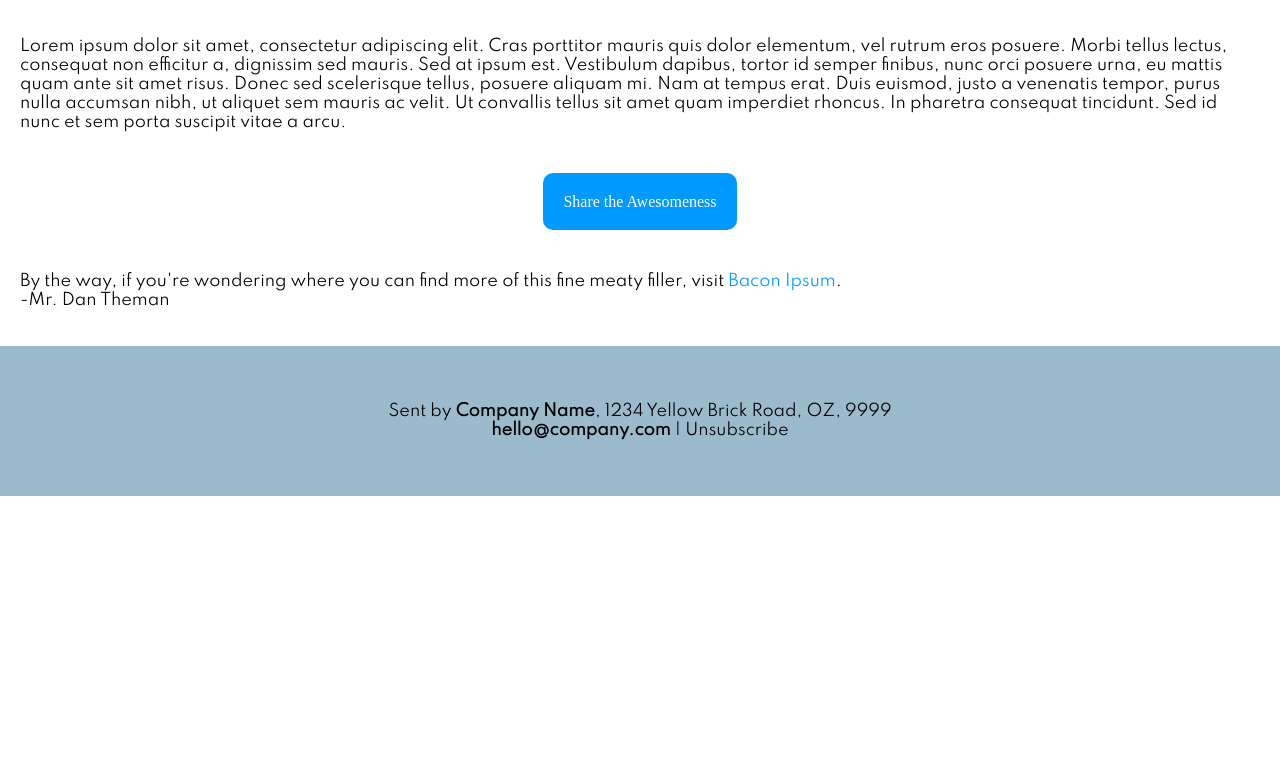
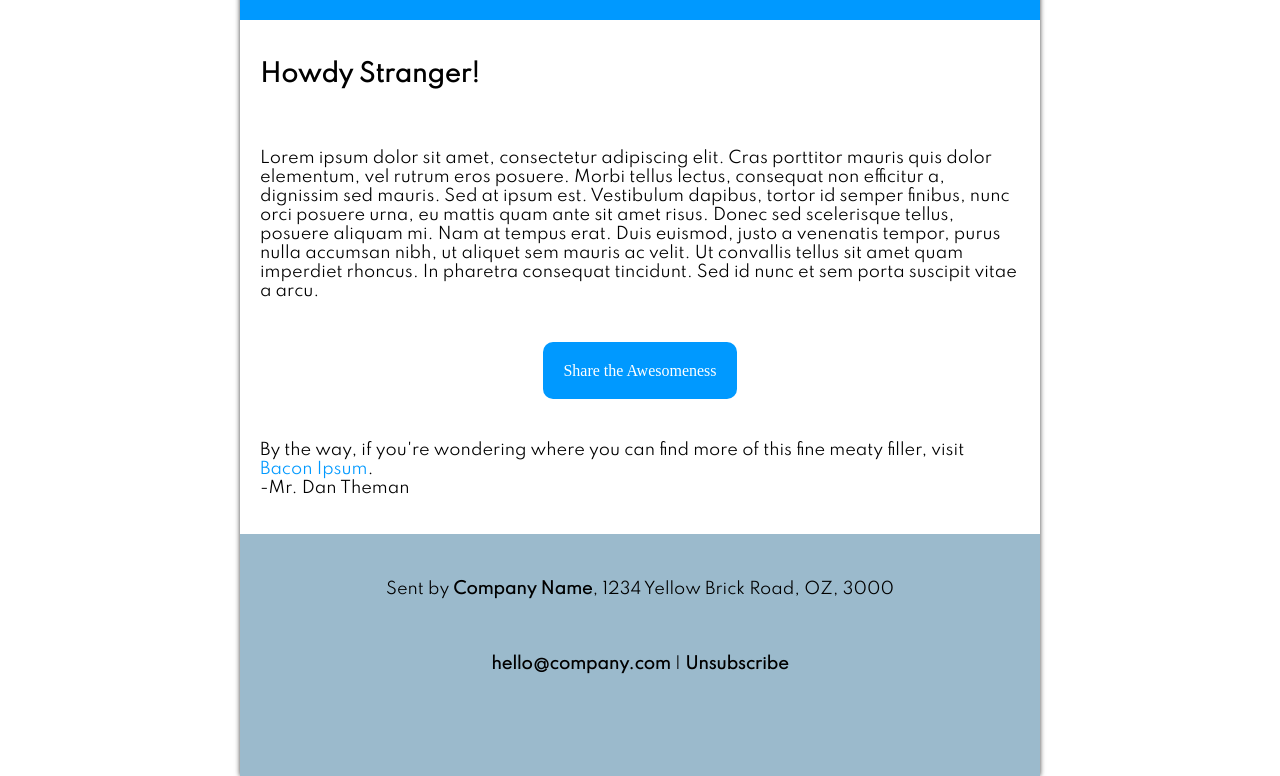
Before and after one commit to dan-davison/WebProgramming2020, a plain HTML site: page Week 2/Simple Design/SOMETHING BIG...html in a window 1280 px wide. Shown: the part 230-1006 px from the top of the page. Before the commit the page ends 800 px from the top, so only its background shows below. Drawn offline with Linux system fonts and the light colour scheme.

Commit message:
12032020

```diff
--- /dev/null
+++ b/Week 2/Simple Design 2/Login.css
@@ -0,0 +1,75 @@
+html, body {
+    background-color: rgb(114, 66, 114);
+    margin: 0;
+    font-family: 'Spartan', sans-serif;
+}
+
+.container {
+    display: flex;
+    height: 800px;
+    align-items: center;
+    justify-content: center;
+}
+
+.box {
+    width: 400px;
+    height:320px;
+    background-color: white;
+    -webkit-box-shadow: 0px 0px 20px 7px rgba(0,0,0,0.38);
+    -moz-box-shadow: 0px 0px 20px 7px rgba(0,0,0,0.38);
+    box-shadow: 0px 0px 20px 7px rgba(0,0,0,0.38);
+
+}
+
+.input {
+    display: flex;
+    height: 350px;
+    align-items: center;
+    justify-content: center;
+}
+
+input[type=text] {
+    background-color: rgb(211, 211, 211);
+    color: rgb(70, 70, 70);
+    width: 300px;
+    padding: 20px 20px;
+    margin: 8px 100;
+    box-sizing: border-box;
+    display:block;
+    border:none;
+    border-radius: 5px;
+}
+
+input[type=password] {
+    background-color: rgb(211, 211, 211);
+    color: rgb(70, 70, 70);
+    width: 300px;
+    padding: 20px 20px;
+    margin: 8px 100;
+    box-sizing: border-box;
+    display:block;
+    border:none;
+    border-radius: 5px;
+}
+
+.button  {
+    background-color: rgb(77, 2, 46);
+    padding: 20px;
+    border-radius: 5px;
+    color: white;
+    text-decoration: none;
+    border: none;
+    display: block;
+    text-align: center;
+}
+
+.footer{
+    text-align: center;
+}
+
+.link {
+    text-decoration: none;
+    color: rgb(77, 2, 46);
+
+
+}
--- /dev/null
+++ b/Week 2/Simple Design 2/Login.html
@@ -0,0 +1,42 @@
+<!DOCTYPE html>
+<html lang="en">
+
+<head>
+
+    <meta charset="UTF-8">
+    <meta name="viewport" content="width=device-width, initial-scale=1.0">
+    <meta http-equiv="X-UA-Compatible" content="ie=edge">
+    <title>Login</title>
+
+    <link href="https://fonts.googleapis.com/css?family=Spartan&display=swap" rel="stylesheet">
+
+    <link rel="stylesheet" href="Login.css" type="text/css" />
+</head>
+
+<body>
+    <div class="container">
+        <div class="box">
+
+            <div class="input">
+                <form action="#">
+
+                    <input type="text" id="username" name="username" type="text" placeholder="Username"><br>
+
+                    <input type="password" id="pwd" name="pwd" type="text" placeholder="Password"><br>
+
+                    <div>
+                        <a href="#" class="button">Login</a>
+
+                        <div class="footer">
+                            <p>Not Registered? <a href="#" class="link">Create an account</a>. </p>
+                        </div>
+
+                    </div>
+                </form>
+            </div>
+
+        </div>
+    </div>
+</body>
+
+</html>
--- a/Week 2/SOMETHING BIG....css
+++ b/Week 2/Simple Design/SOMETHING BIG....css
@@ -1,25 +1,33 @@
 html, body {
     margin: 0;
-
+    background-color: white;
 }
 
 .header {
     background-color:rgb(0, 153, 255);
     font-family: 'Spartan', sans-serif;
     text-align: center;
-    padding: 50px;
+    padding: 100px;
+    height: 50px;
 
 }
 
 .header h1{
     margin: 0;
     color: white;
+
 }
 
+.body {
+    background-color: white;
+    margin: 0;
+    padding: 0px;
+
+}
 
 .footer{
     background-color: rgb(155, 186, 204);
-    padding: 20px;
+    padding: 10px;
 
 }
 
@@ -27,6 +35,12 @@ html, body {
     text-align: center;
     font-family: 'Spartan', sans-serif;
 
+}
+
+.footer a {
+    font-weight: 600;
+    text-decoration: none;
+    color: black;
 }
 
 
@@ -72,3 +86,11 @@ p {
     color: black;
 
 }
+
+.container {
+    max-width: 800px;
+    margin: 0px auto;
+    -webkit-box-shadow: 0px 0px 5px 0px rgba(0,0,0,0.75);
+-moz-box-shadow: 0px 0px 5px 0px rgba(0,0,0,0.75);
+box-shadow: 0px 0px 5px 0px rgba(0,0,0,0.75);
+}
--- a/Week 2/SOMETHING BIG...html
+++ b/Week 2/Simple Design/SOMETHING BIG...html
@@ -15,12 +15,13 @@
 </head>
 
 <body>
+    <div class="container">
 
-    <div class="header">
+      <div class="header">
         <h1>SOMETHNG BIG...</h1>
-    </div>
+     </div>
 
-    <div>
+     <div class="body">
         <h2>Howdy Stranger!</h2>
 
         <p>
@@ -55,8 +56,8 @@
 
 
         <div class="footer">
-            <p>Sent by <b>Company Name</b>, 1234 Yellow Brick Road, OZ, 9999 <br>
-                <b>hello@company.com</b> | <a href="#" class="linkc">Unsubscribe</a>
+            <p>Sent by <a href="company.com">Company Name</a>, 1234 Yellow Brick Road, OZ, 3000</p>
+            <p> <a href="mailto:#">hello@company.com</a> | <a href="#">Unsubscribe</a></p>
 
             </p>
 
```
